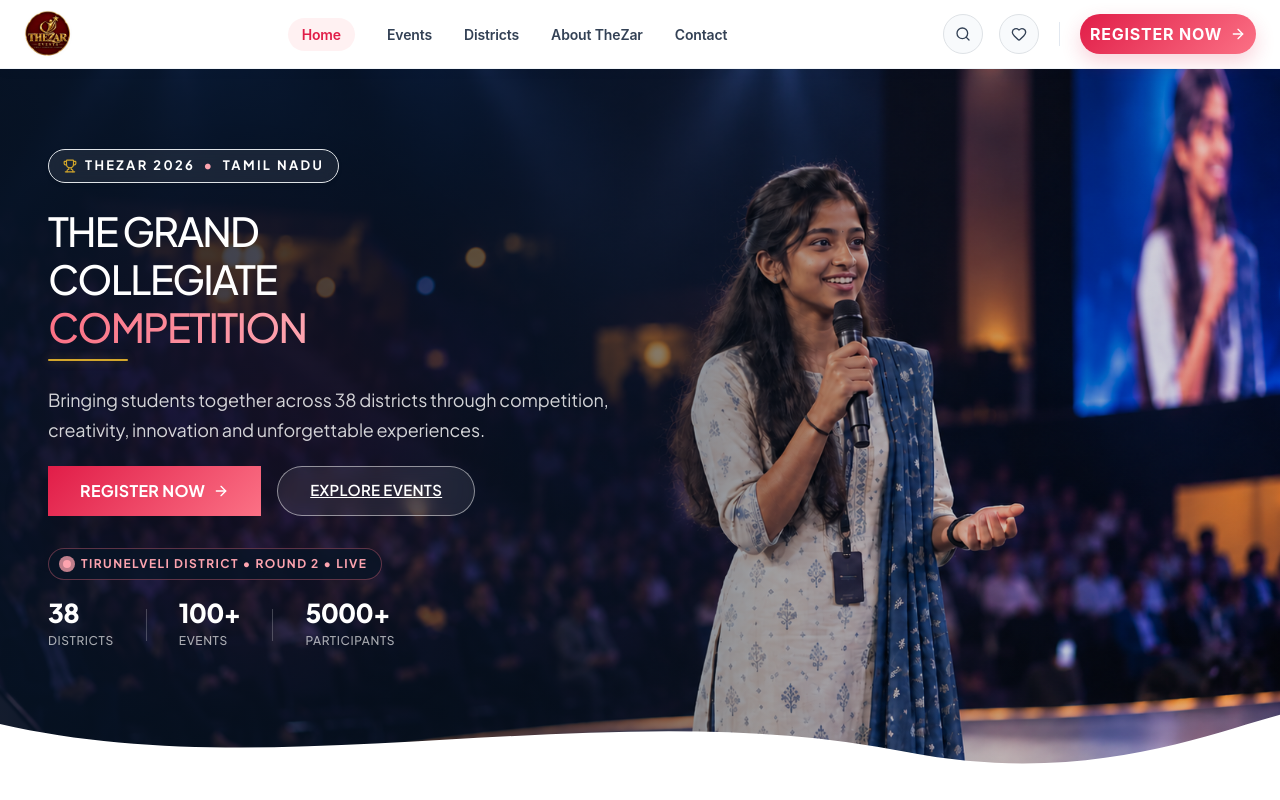
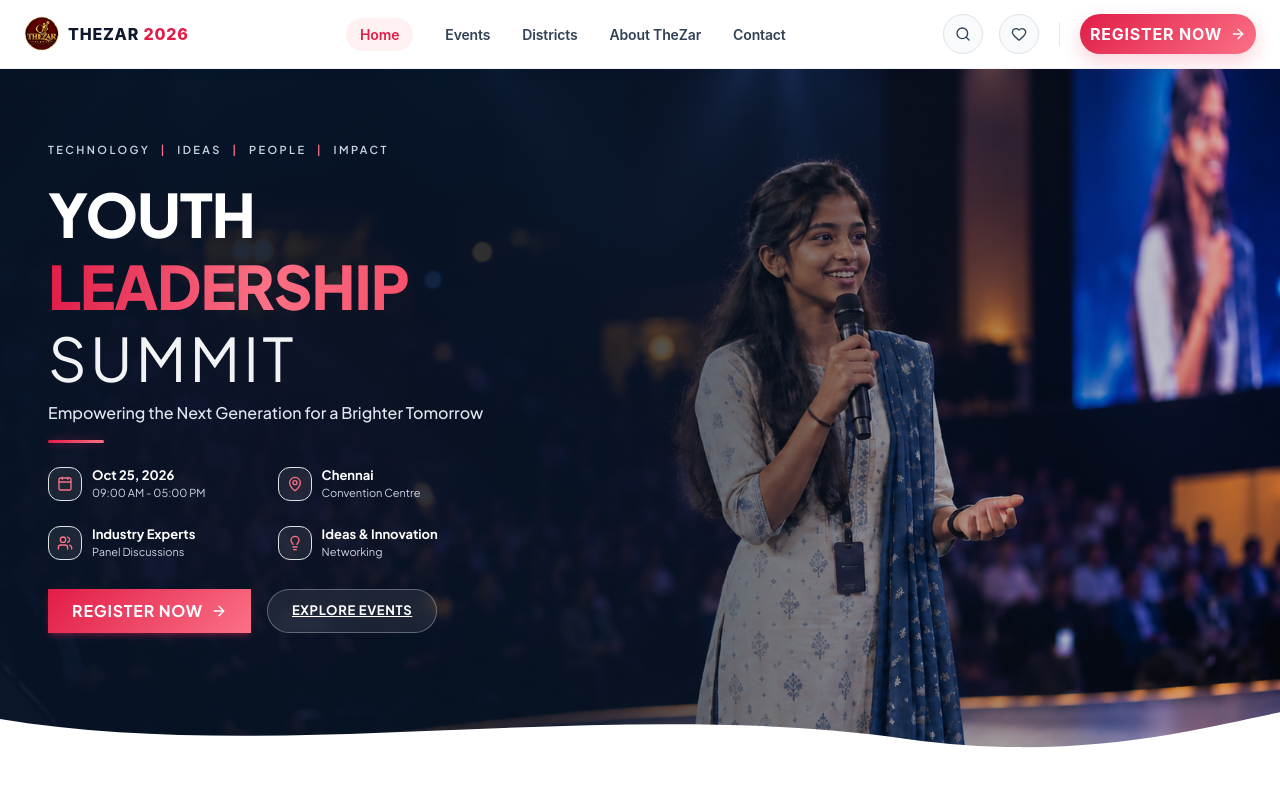
Before and after one commit to jeyajo2005/Thezar, a React (Vite) app in the folder frontend/: page / in a window 1280 px wide. Shown: the top 800 px of the page. Built offline with nearby package versions, Linux system fonts and the light colour scheme; a web font is replaced by a local one.

Commit message:
Update logo with brand text in Navbar and Footer, refine Hero typography and styling

```diff
--- a/frontend/src/Component/Footer/Footer.jsx
+++ b/frontend/src/Component/Footer/Footer.jsx
@@ -1,4 +1,5 @@
 import { Trophy, Mail, Phone, MapPin, ArrowUp, MessageSquare } from 'lucide-react';
+import thezarLogo from '../../assets/thezar_logo.png';
 
 export default function Footer({ onOpenRegister }) {
   const scrollToTop = () => {
@@ -13,11 +14,13 @@ export default function Footer({ onOpenRegister }) {
 
           {/* Col 1: Brand & Tagline */}
           <div className="lg:col-span-2 space-y-4">
-            <div className="flex items-center gap-3">
-              <div className="w-10 h-10 rounded-2xl bg-gradient-to-tr from-rose-600 to-rose-400 flex items-center justify-center text-white shadow-md shadow-rose-500/25">
-                <Trophy className="w-5 h-5 text-white" />
-              </div>
-              <span className="text-xl sm:text-2xl font-black text-white tracking-wider uppercase font-sans">
+            <div className="flex items-center gap-2">
+              <img
+                src={thezarLogo}
+                alt="TheZar 2026 Logo"
+                className="h-8 sm:h-9 w-auto object-contain rounded-full"
+              />
+              <span className="text-sm sm:text-base font-extrabold text-white tracking-wider uppercase font-sans">
                 THEZAR <span className="text-rose-500">2026</span>
               </span>
             </div>
--- a/frontend/src/Component/Home/Hero.jsx
+++ b/frontend/src/Component/Home/Hero.jsx
@@ -1,217 +1,184 @@
 import heroSpeakerImg from '../../assets/Young_woman.png';
-import { ArrowRight, Trophy } from 'lucide-react';
+import { Calendar, MapPin, Users, Lightbulb, ArrowRight } from 'lucide-react';
 
 export default function Hero({ onOpenRegister }) {
   return (
     <section
       id="home"
-      className="relative flex flex-col justify-between overflow-hidden min-h-[620px] md:min-h-[660px] lg:min-h-[700px] bg-[#071426]"
+      className="relative flex flex-col justify-between overflow-hidden min-h-[600px] md:min-h-[650px] lg:min-h-[700px] bg-[#071426]"
       style={{
         fontFamily: "'Plus Jakarta Sans', -apple-system, BlinkMacSystemFont, sans-serif",
       }}
     >
-      {/* 1. Cinematic Background Image: Keynote Speaker & Atmosphere */}
+      {/* 1. Background Image & Dark Navy Gradients for High Readability */}
       <div className="absolute inset-0 z-0 overflow-hidden">
         <img
           src={heroSpeakerImg}
-          alt="THEZAR 2026 Keynote Stage Atmosphere"
-          className="w-full h-full object-cover object-[78%_25%] sm:object-[center_20%] lg:object-[75%_22%]"
+          alt="Youth Leadership Summit Keynote Speaker"
+          className="w-full h-full object-cover object-[80%_25%] sm:object-[center_20%] lg:object-[75%_22%]"
         />
 
-        {/* 2. Directional Navy Overlay: Dark on left for text readability, clear on right */}
         {/* Mobile vertical gradient */}
         <div
           className="absolute inset-0 z-[1] pointer-events-none md:hidden"
           style={{
             background:
-              'linear-gradient(180deg, rgba(7, 20, 38, 0.88) 0%, rgba(7, 20, 38, 0.65) 55%, rgba(7, 20, 38, 0.90) 100%)',
+              'linear-gradient(180deg, rgba(7, 20, 38, 0.92) 0%, rgba(7, 20, 38, 0.75) 55%, rgba(7, 20, 38, 0.95) 100%)',
           }}
         />
-        {/* Desktop directional overlay */}
+        {/* Desktop horizontal gradient overlay: Dark on left for text contrast */}
         <div
           className="hidden md:block absolute inset-0 z-[1] pointer-events-none"
           style={{
             background:
-              'linear-gradient(90deg, rgba(7, 20, 38, 0.85) 0%, rgba(7, 20, 38, 0.65) 38%, rgba(7, 20, 38, 0.25) 70%, rgba(7, 20, 38, 0.05) 100%)',
+              'linear-gradient(90deg, rgba(7, 20, 38, 0.95) 0%, rgba(7, 20, 38, 0.82) 42%, rgba(7, 20, 38, 0.35) 75%, rgba(7, 20, 38, 0.1) 100%)',
           }}
         />
 
-        {/* 3. Subtle ambient glow accents */}
-        <div className="absolute top-1/4 left-10 w-96 h-96 bg-rose-600/20 rounded-full blur-3xl pointer-events-none" />
+        {/* Ambient glow accent */}
+        <div className="absolute top-1/4 left-10 w-96 h-96 bg-rose-600/15 rounded-full blur-3xl pointer-events-none" />
       </div>
 
-      {/* Main Hero Content Area: Occupies ~45% width on left (Editorial Composition) */}
-      <div className="relative z-10 max-w-[1320px] mx-auto px-6 sm:px-8 lg:px-12 pt-12 sm:pt-16 lg:pt-20 pb-24 sm:pb-32 lg:pb-36 w-full flex-1 flex items-center">
-        <div className="max-w-[620px] text-left space-y-6">
+      {/* Main Hero Content */}
+      <div className="relative z-10 max-w-[1320px] mx-auto px-6 sm:px-8 lg:px-12 pt-10 sm:pt-12 lg:pt-16 pb-24 sm:pb-28 lg:pb-32 w-full flex-1 flex items-center">
+        <div className="max-w-[560px] text-left space-y-4 sm:space-y-5">
 
-          {/* 1. EYEBROW */}
-          <div className="inline-flex items-center gap-2 px-3.5 py-1.5 rounded-full bg-white/[0.08] border border-white/20 backdrop-blur-sm text-[12px] sm:text-[13px] font-bold tracking-[0.18em] uppercase text-white shadow-sm">
-            <Trophy className="w-3.5 h-3.5 text-[#D4A72C] shrink-0" />
-            <span>THEZAR 2026</span>
-            <span className="text-[#FDA4AF] font-black">•</span>
-            <span>TAMIL NADU</span>
+          {/* 1. TOP EYEBROW HEADER */}
+          <div className="text-[10px] sm:text-[11px] font-semibold tracking-[0.22em] uppercase text-slate-300">
+            TECHNOLOGY <span className="text-[#FB7185] mx-1.5">|</span> IDEAS <span className="text-[#FB7185] mx-1.5">|</span> PEOPLE <span className="text-[#FB7185] mx-1.5">|</span> IMPACT
           </div>
 
-          {/* 2. MAIN HEADING */}
-          <h1 className="text-[42px] sm:text-[54px] md:text-[64px] lg:text-[76px] xl:text-[80px] font-extrabold text-white tracking-[-0.045em] uppercase leading-[0.98] lg:leading-[0.95] max-w-[560px]">
-            THE GRAND <br />
-            COLLEGIATE <br />
-            <span className="text-gradient-thezar inline-block">
-              COMPETITION
+          {/* 2. TYPOGRAPHIC HEADING STACK (Rose Theme) */}
+          <h1 className="flex flex-col uppercase tracking-tight leading-[0.94]">
+            <span className="text-[32px] sm:text-[44px] md:text-[52px] lg:text-[60px] font-extrabold text-white">
+              YOUTH
+            </span>
+            <span
+              className="text-[32px] sm:text-[44px] md:text-[52px] lg:text-[60px] font-extrabold text-transparent bg-clip-text"
+              style={{
+                backgroundImage: 'linear-gradient(90deg, #E11D48 0%, #FB7185 50%, #F43F5E 100%)',
+              }}
+            >
+              LEADERSHIP
+            </span>
+            <span className="text-[32px] sm:text-[44px] md:text-[52px] lg:text-[60px] font-light text-white/95 tracking-[0.06em]">
+              SUMMIT
             </span>
           </h1>
 
-          {/* 3. DECORATIVE GOLD LINE */}
-          <div
-            className="w-[80px] h-[2px] rounded-full"
-            style={{
-              backgroundColor: '#D4A72C',
-              boxShadow: '0 0 10px rgba(212, 167, 44, 0.35)',
-            }}
-          />
+          {/* 3. SUBTITLE & ROSE DECORATIVE LINE */}
+          <div className="space-y-2.5">
+            <p className="text-[14px] sm:text-[15px] lg:text-[16px] font-medium text-slate-200 leading-snug">
+              Empowering the Next Generation for a Brighter Tomorrow
+            </p>
+            <div
+              className="w-14 h-[3px] rounded-full"
+              style={{
+                background: 'linear-gradient(90deg, #E11D48, #FB7185)',
+                boxShadow: '0 0 10px rgba(225, 29, 72, 0.4)',
+              }}
+            />
+          </div>
 
-          {/* 4. DESCRIPTION */}
-          <p
-            className="text-[15px] sm:text-[16px] lg:text-[18px] font-normal leading-[1.7] tracking-[-0.01em] max-w-[580px]"
-            style={{ color: 'rgba(255, 255, 255, 0.82)' }}
-          >
-            Bringing students together across 38 districts through competition, creativity, innovation and unforgettable experiences.
-          </p>
+          {/* 4. EVENT DETAILS 2x2 GRID */}
+          <div className="grid grid-cols-1 sm:grid-cols-2 gap-4 pt-1 max-w-[500px]">
+            {/* Date & Time */}
+            <div className="flex items-start gap-2.5">
+              <div className="p-2 rounded-xl bg-white/[0.08] border border-white/10 text-[#FB7185] shrink-0">
+                <Calendar className="w-4 h-4 text-[#FB7185]" />
+              </div>
+              <div>
+                <div className="text-[13px] font-bold text-white leading-tight">Oct 25, 2026</div>
+                <div className="text-[11px] text-slate-300 mt-0.5">09:00 AM - 05:00 PM</div>
+              </div>
+            </div>
 
-          {/* 5. CTA BUTTONS */}
-          <div className="pt-1 flex flex-col sm:flex-row items-center gap-3.5 sm:gap-4 w-full sm:w-auto">
-            {/* Primary Pill Button */}
+            {/* Location */}
+            <div className="flex items-start gap-2.5">
+              <div className="p-2 rounded-xl bg-white/[0.08] border border-white/10 text-[#FB7185] shrink-0">
+                <MapPin className="w-4 h-4 text-[#FB7185]" />
+              </div>
+              <div>
+                <div className="text-[13px] font-bold text-white leading-tight">Chennai</div>
+                <div className="text-[11px] text-slate-300 mt-0.5">Convention Centre</div>
+              </div>
+            </div>
+
+            {/* Audience */}
+            <div className="flex items-start gap-2.5">
+              <div className="p-2 rounded-xl bg-white/[0.08] border border-white/10 text-[#FB7185] shrink-0">
+                <Users className="w-4 h-4 text-[#FB7185]" />
+              </div>
+              <div>
+                <div className="text-[13px] font-bold text-white leading-tight">Industry Experts</div>
+                <div className="text-[11px] text-slate-300 mt-0.5">Panel Discussions</div>
+              </div>
+            </div>
+
+            {/* Activities */}
+            <div className="flex items-start gap-2.5">
+              <div className="p-2 rounded-xl bg-white/[0.08] border border-white/10 text-[#FB7185] shrink-0">
+                <Lightbulb className="w-4 h-4 text-[#FB7185]" />
+              </div>
+              <div>
+                <div className="text-[13px] font-bold text-white leading-tight">Ideas & Innovation</div>
+                <div className="text-[11px] text-slate-300 mt-0.5">Networking</div>
+              </div>
+            </div>
+          </div>
+
+          {/* 5. CTA ACTION BUTTONS (Rose Palette) */}
+          <div className="pt-2 flex flex-col sm:flex-row items-center gap-3">
             <button
               onClick={onOpenRegister}
-              className="w-full sm:w-auto h-[48px] sm:h-[50px] px-8 rounded-full text-[14px] sm:text-[15px] font-bold text-white uppercase tracking-[0.02em] flex items-center justify-center gap-2 group transition-all duration-200 cursor-pointer shadow-lg shadow-rose-500/25"
+              className="w-full sm:w-auto h-[42px] sm:h-[44px] px-6 rounded-full text-[13px] font-bold text-white uppercase tracking-wider flex items-center justify-center gap-2 group transition-all duration-200 cursor-pointer shadow-md shadow-rose-500/25"
               style={{
                 background: 'linear-gradient(135deg, #E11D48 0%, #FB7185 100%)',
               }}
               onMouseEnter={(e) => {
                 e.currentTarget.style.background = 'linear-gradient(135deg, #BE123C 0%, #E11D48 100%)';
                 e.currentTarget.style.transform = 'translateY(-2px)';
-                e.currentTarget.style.boxShadow = '0 12px 28px rgba(225, 29, 72, 0.35)';
               }}
               onMouseLeave={(e) => {
                 e.currentTarget.style.background = 'linear-gradient(135deg, #E11D48 0%, #FB7185 100%)';
                 e.currentTarget.style.transform = 'translateY(0)';
-                e.currentTarget.style.boxShadow = '0 10px 25px rgba(225, 29, 72, 0.25)';
               }}
             >
               <span>REGISTER NOW</span>
-              <ArrowRight className="w-4 h-4 transition-transform duration-200 group-hover:translate-x-[3px]" />
+              <ArrowRight className="w-4 h-4 transition-transform duration-200 group-hover:translate-x-1" />
             </button>
 
-            {/* Secondary Pill Button */}
             <a
               href="#events"
-              className="w-full sm:w-auto h-[48px] sm:h-[50px] px-8 rounded-full text-[14px] sm:text-[15px] font-semibold text-white uppercase tracking-[0.02em] flex items-center justify-center transition-all duration-200 cursor-pointer"
+              className="w-full sm:w-auto h-[42px] sm:h-[44px] px-6 rounded-full text-[13px] font-bold text-white uppercase tracking-wider flex items-center justify-center transition-all duration-200 cursor-pointer"
               style={{
                 background: 'rgba(255, 255, 255, 0.08)',
-                border: '1px solid rgba(255, 255, 255, 0.50)',
+                border: '1px solid rgba(255, 255, 255, 0.30)',
                 backdropFilter: 'blur(8px)',
               }}
               onMouseEnter={(e) => {
                 e.currentTarget.style.background = 'rgba(255, 255, 255, 0.16)';
-                e.currentTarget.style.borderColor = 'rgba(255, 255, 255, 0.80)';
-                e.currentTarget.style.transform = 'translateY(-2px)';
+                e.currentTarget.style.borderColor = 'rgba(255, 255, 255, 0.6)';
               }}
               onMouseLeave={(e) => {
                 e.currentTarget.style.background = 'rgba(255, 255, 255, 0.08)';
-                e.currentTarget.style.borderColor = 'rgba(255, 255, 255, 0.50)';
-                e.currentTarget.style.transform = 'translateY(0)';
+                e.currentTarget.style.borderColor = 'rgba(255, 255, 255, 0.30)';
               }}
             >
               EXPLORE EVENTS
             </a>
           </div>
 
-          {/* 6. LIVE EVENT INFORMATION & 7. STATISTICS */}
-          <div className="pt-2 space-y-4">
-            {/* Live Event Badge: Pill-shaped, subtle pulsing dot */}
-            <div>
-              <div
-                className="inline-flex items-center gap-2.5 px-3.5 py-1.5 rounded-full backdrop-blur-md"
-                style={{
-                  background: 'rgba(7, 20, 38, 0.75)',
-                  border: '1px solid rgba(251, 113, 133, 0.35)',
-                }}
-              >
-                <span className="relative flex h-2 w-2 shrink-0">
-                  <span className="animate-ping absolute inline-flex h-full w-full rounded-full bg-[#FDA4AF] opacity-75"></span>
-                  <span className="relative inline-flex rounded-full h-2 w-2 bg-[#FDA4AF]"></span>
-                </span>
-                <span className="text-[11px] sm:text-[12px] font-bold text-[#FDA4AF] tracking-[0.12em] uppercase">
-                  TIRUNELVELI DISTRICT • ROUND 2 • LIVE
-                </span>
-              </div>
-            </div>
-
-            {/* Statistics: Numbers stacked above labels with vertical separators */}
-            <div className="pt-1 flex items-center gap-6 sm:gap-8">
-              {/* Stat 1 */}
-              <div>
-                <span className="text-[22px] sm:text-[26px] font-extrabold text-white tracking-[-0.03em] block leading-none">
-                  38
-                </span>
-                <span
-                  className="text-[11px] sm:text-[12px] font-medium tracking-[0.05em] uppercase block mt-1.5"
-                  style={{ color: 'rgba(255, 255, 255, 0.65)' }}
-                >
-                  DISTRICTS
-                </span>
-              </div>
-
-              {/* Vertical Separator */}
-              <div
-                className="h-8 w-px"
-                style={{ backgroundColor: 'rgba(255, 255, 255, 0.22)' }}
-              />
-
-              {/* Stat 2 */}
-              <div>
-                <span className="text-[22px] sm:text-[26px] font-extrabold text-white tracking-[-0.03em] block leading-none">
-                  100+
-                </span>
-                <span
-                  className="text-[11px] sm:text-[12px] font-medium tracking-[0.05em] uppercase block mt-1.5"
-                  style={{ color: 'rgba(255, 255, 255, 0.65)' }}
-                >
-                  EVENTS
-                </span>
-              </div>
-
-              {/* Vertical Separator */}
-              <div
-                className="h-8 w-px"
-                style={{ backgroundColor: 'rgba(255, 255, 255, 0.22)' }}
-              />
-
-              {/* Stat 3 */}
-              <div>
-                <span className="text-[22px] sm:text-[26px] font-extrabold text-white tracking-[-0.03em] block leading-none">
-                  5000+
-                </span>
-                <span
-                  className="text-[11px] sm:text-[12px] font-medium tracking-[0.05em] uppercase block mt-1.5"
-                  style={{ color: 'rgba(255, 255, 255, 0.65)' }}
-                >
-                  PARTICIPANTS
-                </span>
-              </div>
-            </div>
-          </div>
-
         </div>
       </div>
 
-      {/* 03. CURVED HERO DIVIDER: Smooth, large white SVG wave sweeping across the bottom */}
+      {/* 6. CURVED HERO BOTTOM WAVE */}
       <div className="absolute bottom-0 inset-x-0 z-20 pointer-events-none leading-none overflow-hidden">
         <svg
           viewBox="0 0 1440 120"
           fill="none"
           xmlns="http://www.w3.org/2000/svg"
-          className="w-full h-14 sm:h-20 md:h-28 text-white block preserve-3d"
+          className="w-full h-12 sm:h-16 md:h-20 text-white block"
           preserveAspectRatio="none"
         >
           <path
--- a/frontend/src/Component/Navbar/Navbar.jsx
+++ b/frontend/src/Component/Navbar/Navbar.jsx
@@ -37,17 +37,20 @@ export default function Navbar({ onOpenRegister }) {
       <div className="max-w-[1320px] mx-auto px-6">
         <div className="flex items-center justify-between h-[62px] md:h-[68px] min-h-[62px] md:min-h-[68px]">
 
-          {/* 1. Official TheZar Logo */}
+          {/* 1. Official TheZar Logo & Brand Text */}
           <Link
             to="/"
-            className="flex items-center shrink-0 no-underline hover:no-underline nav-link-clean"
+            className="flex items-center gap-2 shrink-0 no-underline hover:no-underline nav-link-clean group"
             style={{ textDecoration: 'none' }}
           >
             <img
               src={thezarLogo}
               alt="TheZar Events 2026"
-              className="h-11 sm:h-12 w-auto object-contain rounded-full hover:scale-105 transition-transform duration-200"
+              className="h-8 sm:h-9 w-auto object-contain rounded-full group-hover:scale-105 transition-transform duration-200"
             />
+            <span className="text-sm sm:text-base font-extrabold text-slate-900 tracking-wider uppercase font-sans">
+              THEZAR <span className="text-[#E11D48]">2026</span>
+            </span>
           </Link>
 
           {/* 2. Centered Navigation for Desktop */}
```
